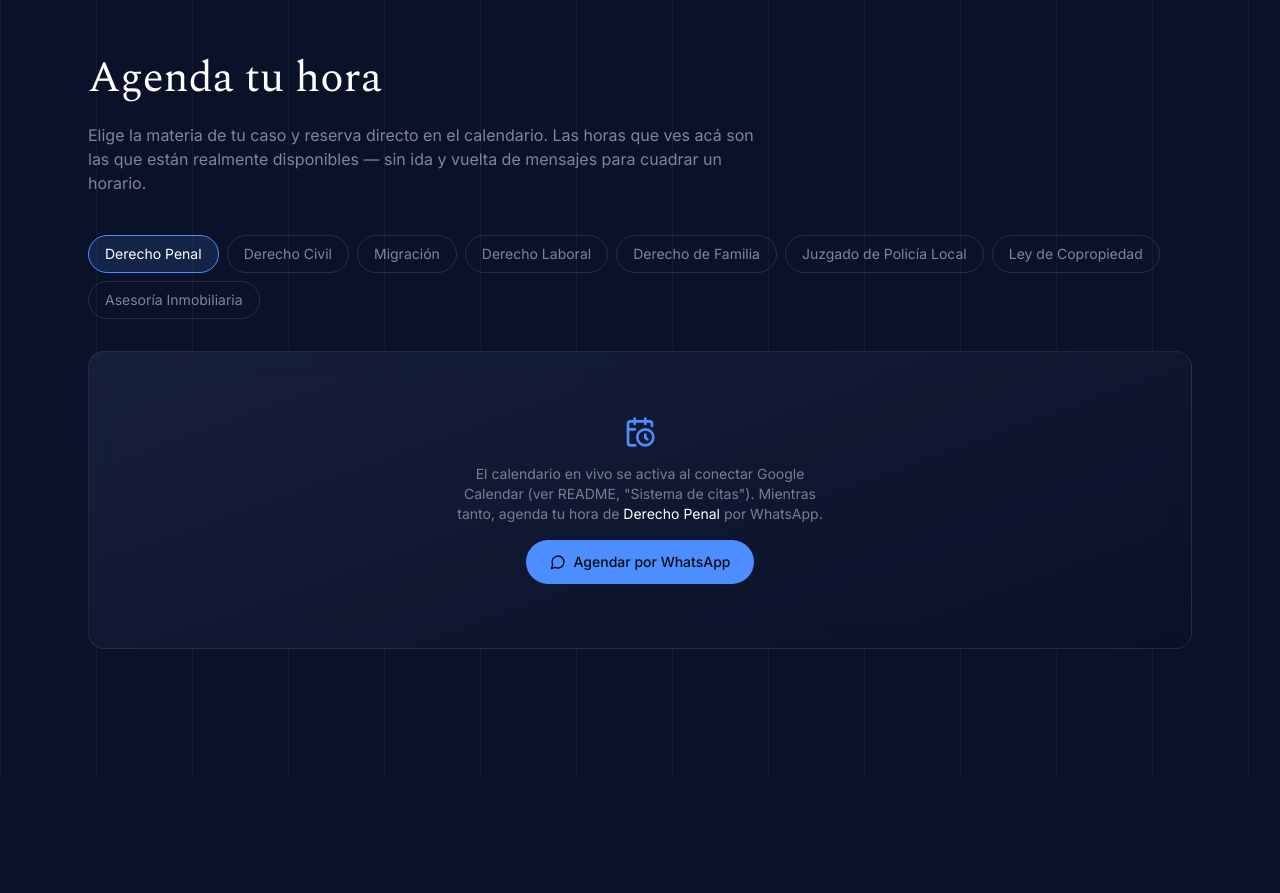
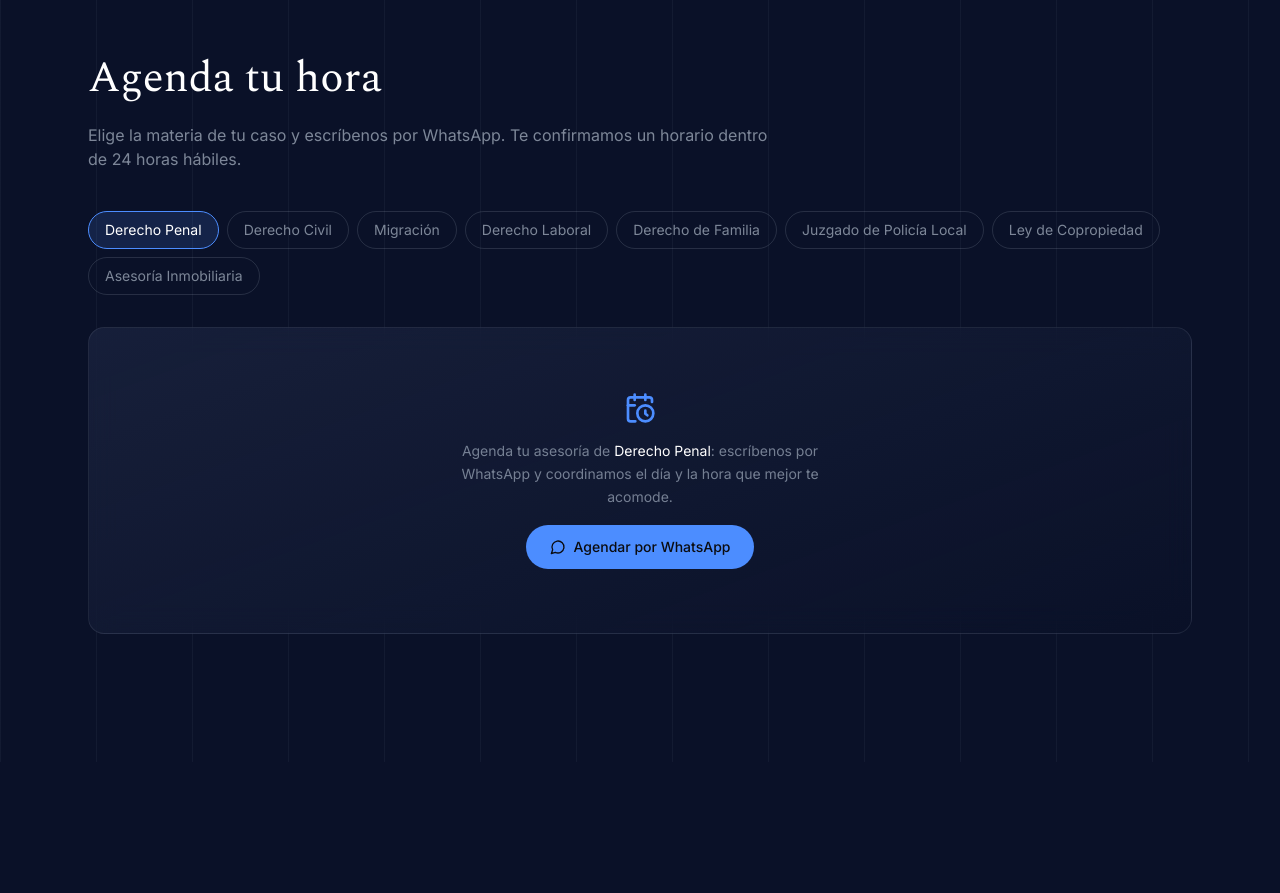
Before and after one commit to bxnjxmm/estudio-legal-responsivo2, a Next.js app in the folder estudio-legal/: page / in a window 1280 px wide. Shown: the part 6020-6913 px from the top of the page. Built offline with nearby package versions, Linux system fonts and the light colour scheme; no server answers.

Commit message:
Citas: textos para clientes cuando el calendario no esta conectado

```diff
--- a/estudio-legal/components/sections/Citas.tsx
+++ b/estudio-legal/components/sections/Citas.tsx
@@ -2,7 +2,7 @@
 import { useEffect, useState } from 'react';
 import Cal, { getCalApi } from '@calcom/embed-react';
 import { CalendarClock, MessageCircle } from 'lucide-react';
-import { areas, site, whatsapp } from '@/lib/site';
+import { areas, site, whatsappMateria } from '@/lib/site';
 import Reveal from '@/components/ui/Reveal';
 
 export default function Citas() {
@@ -27,8 +27,9 @@ export default function Citas() {
         <Reveal>
           <h2 className="font-display h-seccion font-light text-white">Agenda tu hora</h2>
           <p className="mt-5 max-w-contenido text-plata/60">
-            Elige la materia de tu caso y reserva directo en el calendario. Las horas que ves acá son las que
-            están realmente disponibles — sin ida y vuelta de mensajes para cuadrar un horario.
+            {conectado
+              ? 'Elige la materia de tu caso y reserva directo en el calendario. Las horas que ves acá son las que están realmente disponibles — sin ida y vuelta de mensajes para cuadrar un horario.'
+              : 'Elige la materia de tu caso y escríbenos por WhatsApp. Te confirmamos un horario dentro de 24 horas hábiles.'}
           </p>
         </Reveal>
 
@@ -63,12 +64,12 @@ export default function Citas() {
             ) : (
               <div className="flex flex-col items-center justify-center gap-4 px-8 py-16 text-center">
                 <CalendarClock className="h-8 w-8 text-electrico" />
-                <p className="max-w-sm text-sm text-plata/55">
-                  El calendario en vivo se activa al conectar Google Calendar (ver README, &quot;Sistema de
-                  citas&quot;). Mientras tanto, agenda tu hora de <span className="text-white">{materia.nombre}</span> por WhatsApp.
+                <p className="max-w-sm text-sm leading-relaxed text-plata/55">
+                  Agenda tu asesoría de <span className="text-white">{materia.nombre}</span>: escríbenos por WhatsApp y
+                  coordinamos el día y la hora que mejor te acomode.
                 </p>
                 <a
-                  href={whatsapp(`Hola, quiero agendar una hora de ${materia.nombre}.`)}
+                  href={whatsappMateria(materia.slug)}
                   target="_blank"
                   rel="noopener noreferrer"
                   className="inline-flex items-center gap-2 rounded-full bg-electrico px-6 py-3 text-sm font-medium text-noche transition hover:bg-white"
```
